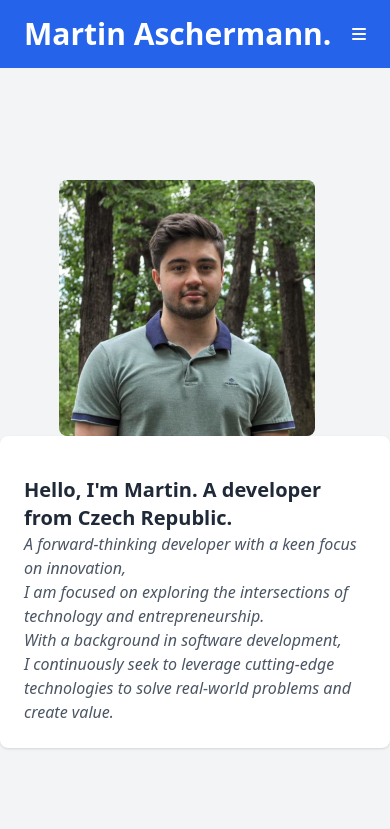
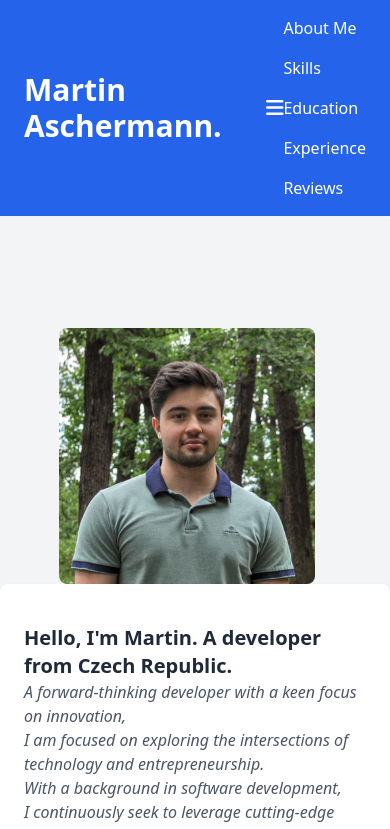
Before and after one commit to ascm00/SI339_finalProject, a plain HTML site: page index.html in a window 390 px wide. Both pictures are taken after a click on the button 359 px from the left and 34 px from the top of the page. Shown: the top 829 px of the page. Drawn offline with nearby package versions, Linux system fonts and the light colour scheme.

Commit message:
edit of hamburger menu

```diff
--- a/index.html
+++ b/index.html
@@ -15,12 +15,12 @@
     <header class="bg-blue-600 text-white">
         <div class="container mx-auto flex justify-between items-center py-4 px-6">
             <h1 class="text-3xl font-bold">Martin Aschermann.</h1>
-            <button id="menu-btn" class="md:hidden">
+            <button id="menu-btn" class="md:hidden text-xl">
                 <i class="fas fa-bars"></i>
             </button>
-            <nav class="hidden md:flex">
-                <ul id="menu" class="flex flex-col md:flex-row space-y-4 md:space-y-0 md:space-x-4">
-                    <li><a href="#about-me" class="hover:text-gray-200">About</a></li>
+            <nav>
+                <ul id="menu" class="hidden flex-col md:flex md:flex-row space-y-4 md:space-y-0 md:space-x-4">
+                    <li><a href="#about-me" class="hover:text-gray-200">About Me</a></li>
                     <li><a href="#skills" class="hover:text-gray-200">Skills</a></li>
                     <li><a href="#education" class="hover:text-gray-200">Education</a></li>
                     <li><a href="#experience" class="hover:text-gray-200">Experience</a></li>
--- a/js/script.js
+++ b/js/script.js
@@ -1,10 +1,13 @@
-document.getElementById('menu-btn').addEventListener('click', function() {
-    var menu = document.getElementById('menu');
-    if (menu.classList.contains('hidden')) {
-        menu.classList.remove('hidden');
-        menu.classList.add('flex');
-    } else {
-        menu.classList.add('hidden');
-        menu.classList.remove('flex');
-    }
+document.addEventListener('DOMContentLoaded', function() {
+    const menuBtn = document.getElementById('menu-btn');
+    const menu = document.getElementById('menu');
+
+    menuBtn.addEventListener('click', function() {
+        // Toggle visibility
+        if (menu.classList.contains('hidden')) {
+            menu.classList.remove('hidden');
+        } else {
+            menu.classList.add('hidden');
+        }
+    });
 });
```
